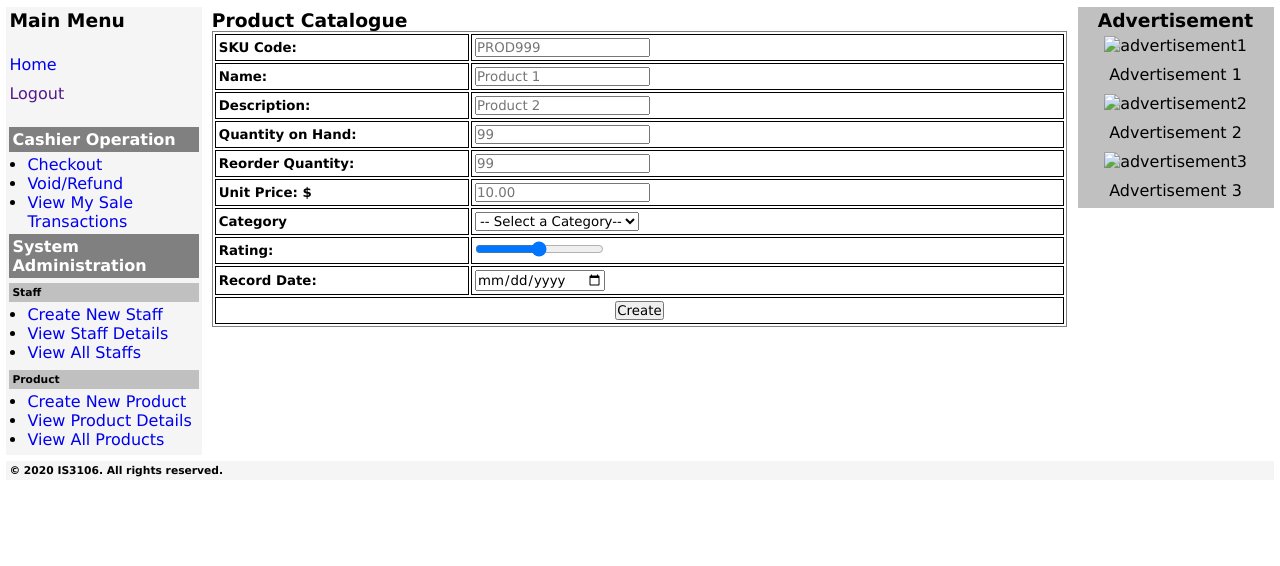
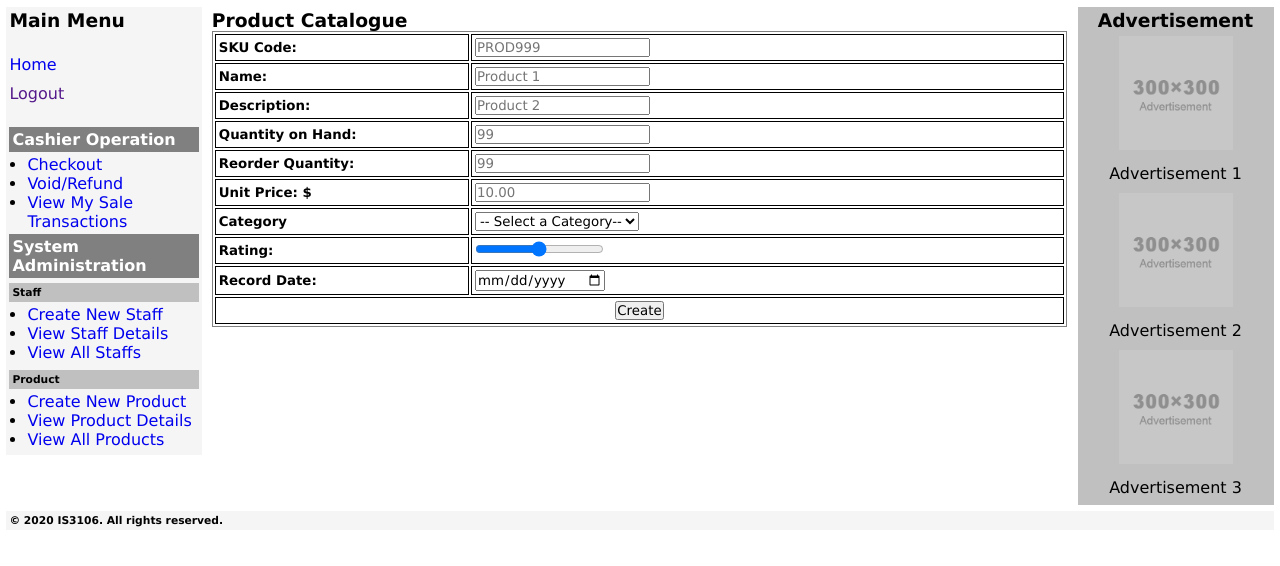
Before and after one commit to raymondhandoko/raymondhandoko.github.io, a plain HTML site: page systemAdministration/createNewProduct.html in a window 1280 px wide. Shown: the part 76-642 px from the top of the page. Drawn offline with Linux system fonts and the light colour scheme.

Commit message:
Update createNewProduct.html

```diff
--- a/systemAdministration/createNewProduct.html
+++ b/systemAdministration/createNewProduct.html
@@ -121,11 +121,11 @@
 
     <aside class="sidebar">
         <h3>Advertisement</h3>
-        <img src="images/300x300.png" class="advertisement" style="width:60%" alt="advertisement1">
+        <img src="../images/300x300.png" class="advertisement" style="width:60%" alt="advertisement1">
         <p>Advertisement 1</p>
-        <img src="images/300x300.png" class="advertisement" style="width:60%" alt="advertisement2">
+        <img src="../images/300x300.png" class="advertisement" style="width:60%" alt="advertisement2">
         <p>Advertisement 2</p>
-        <img src="images/300x300.png" class="advertisement" style="width:60%" alt="advertisement3">
+        <img src="../images/300x300.png" class="advertisement" style="width:60%" alt="advertisement3">
         <p>Advertisement 3</p>
     </aside>
 </body>
```
